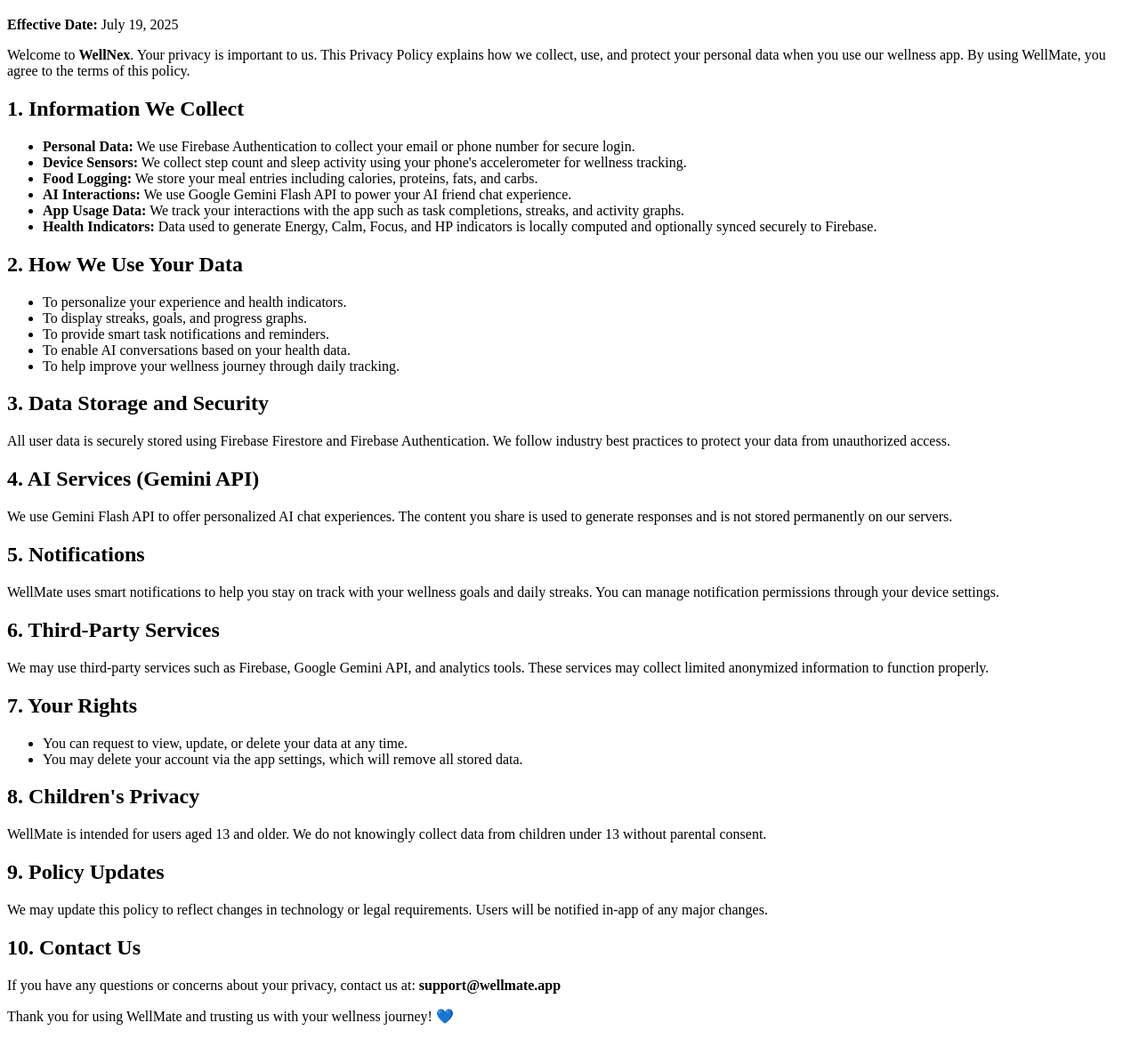
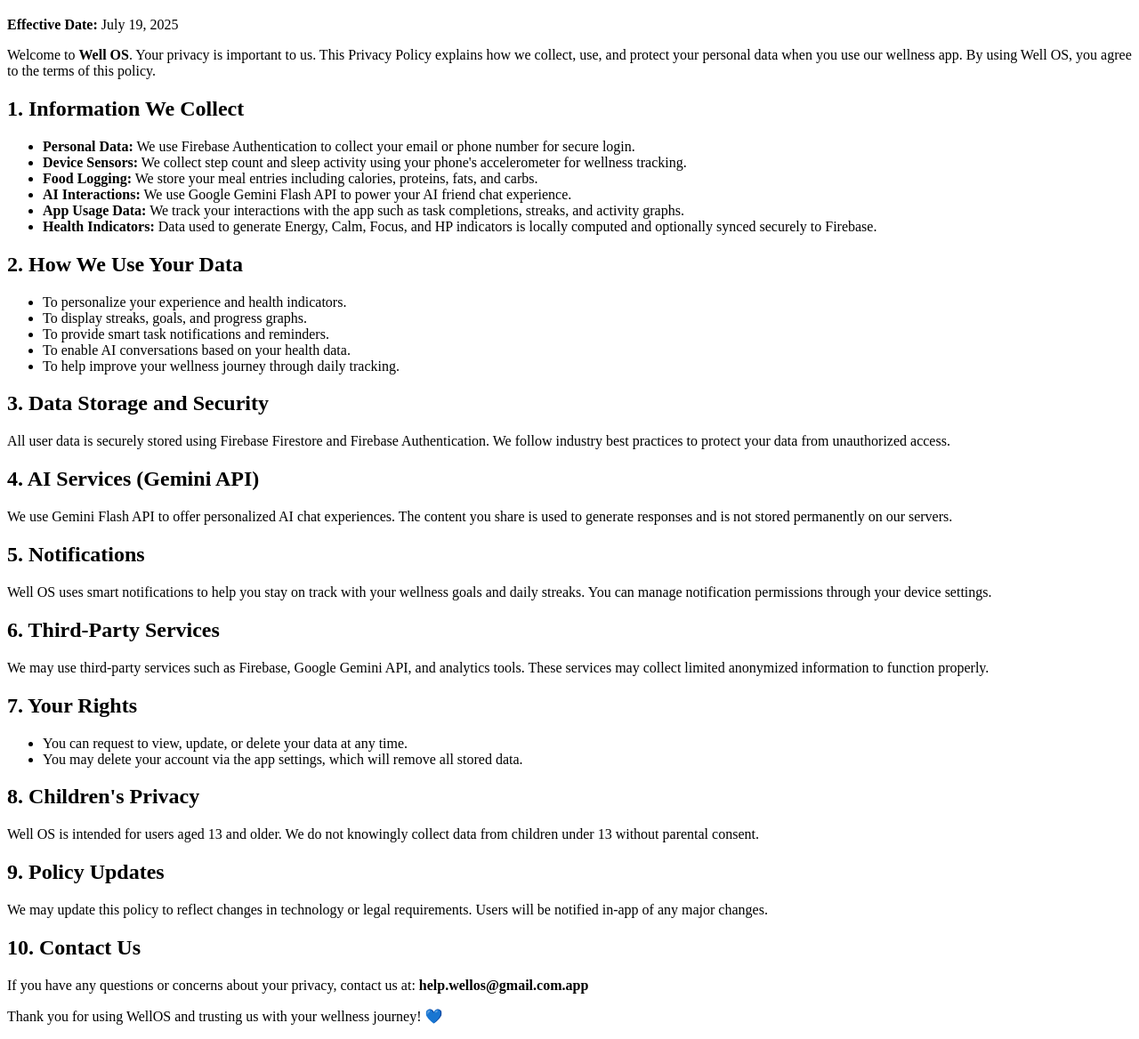
Before and after one commit to DKG-Code/WELLNEX, a plain HTML site: page index.html in a window 1280 px wide. Shown: the part 61-1229 px from the top of the page at 89% size. Drawn offline with Linux system fonts and the light colour scheme.

Commit message:
Update index.html

```diff
--- a/index.html
+++ b/index.html
@@ -1,13 +1,13 @@
 <!DOCTYPE html>
 <html>
 <head>
-  <title>Privacy Policy - WellMate</title>
+  <title>Privacy Policy - Well OS</title>
 </head>
 <body>
   <h1>Privacy Policy</h1>
   <p><strong>Effective Date:</strong> July 19, 2025</p>
 
-  <p>Welcome to <strong>WellNex</strong>. Your privacy is important to us. This Privacy Policy explains how we collect, use, and protect your personal data when you use our wellness app. By using WellMate, you agree to the terms of this policy.</p>
+  <p>Welcome to <strong>Well OS</strong>. Your privacy is important to us. This Privacy Policy explains how we collect, use, and protect your personal data when you use our wellness app. By using Well OS, you agree to the terms of this policy.</p>
 
   <h2>1. Information We Collect</h2>
   <ul>
@@ -35,7 +35,7 @@
   <p>We use Gemini Flash API to offer personalized AI chat experiences. The content you share is used to generate responses and is not stored permanently on our servers.</p>
 
   <h2>5. Notifications</h2>
-  <p>WellMate uses smart notifications to help you stay on track with your wellness goals and daily streaks. You can manage notification permissions through your device settings.</p>
+  <p>Well OS uses smart notifications to help you stay on track with your wellness goals and daily streaks. You can manage notification permissions through your device settings.</p>
 
   <h2>6. Third-Party Services</h2>
   <p>We may use third-party services such as Firebase, Google Gemini API, and analytics tools. These services may collect limited anonymized information to function properly.</p>
@@ -47,14 +47,14 @@
   </ul>
 
   <h2>8. Children's Privacy</h2>
-  <p>WellMate is intended for users aged 13 and older. We do not knowingly collect data from children under 13 without parental consent.</p>
+  <p>Well OS is intended for users aged 13 and older. We do not knowingly collect data from children under 13 without parental consent.</p>
 
   <h2>9. Policy Updates</h2>
   <p>We may update this policy to reflect changes in technology or legal requirements. Users will be notified in-app of any major changes.</p>
 
   <h2>10. Contact Us</h2>
-  <p>If you have any questions or concerns about your privacy, contact us at: <strong>support@wellmate.app</strong></p>
+  <p>If you have any questions or concerns about your privacy, contact us at: <strong>help.wellos@gmail.com.app</strong></p>
 
-  <p>Thank you for using WellMate and trusting us with your wellness journey! 💙</p>
+  <p>Thank you for using WellOS and trusting us with your wellness journey! 💙</p>
 </body>
 </html>
```
